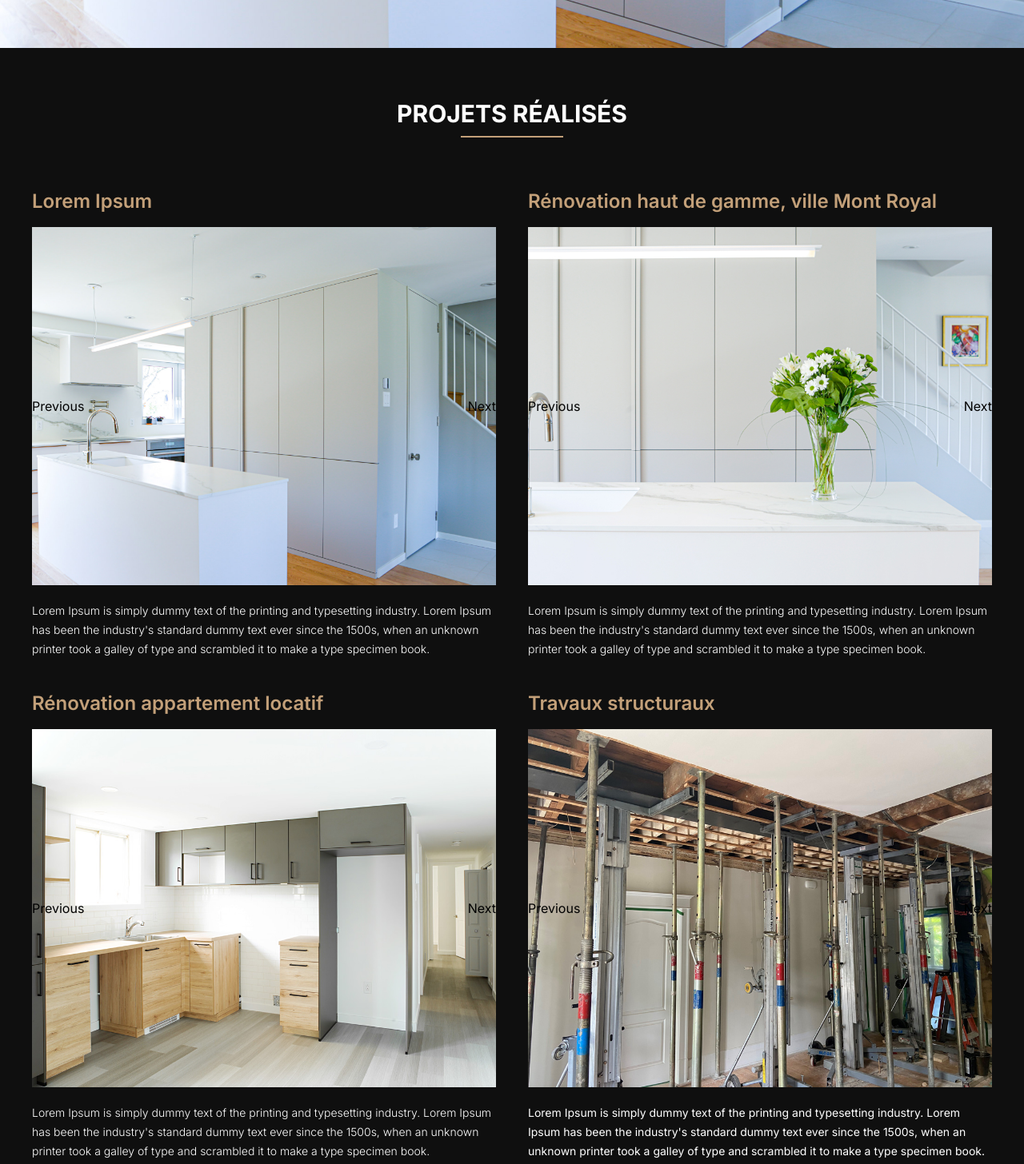
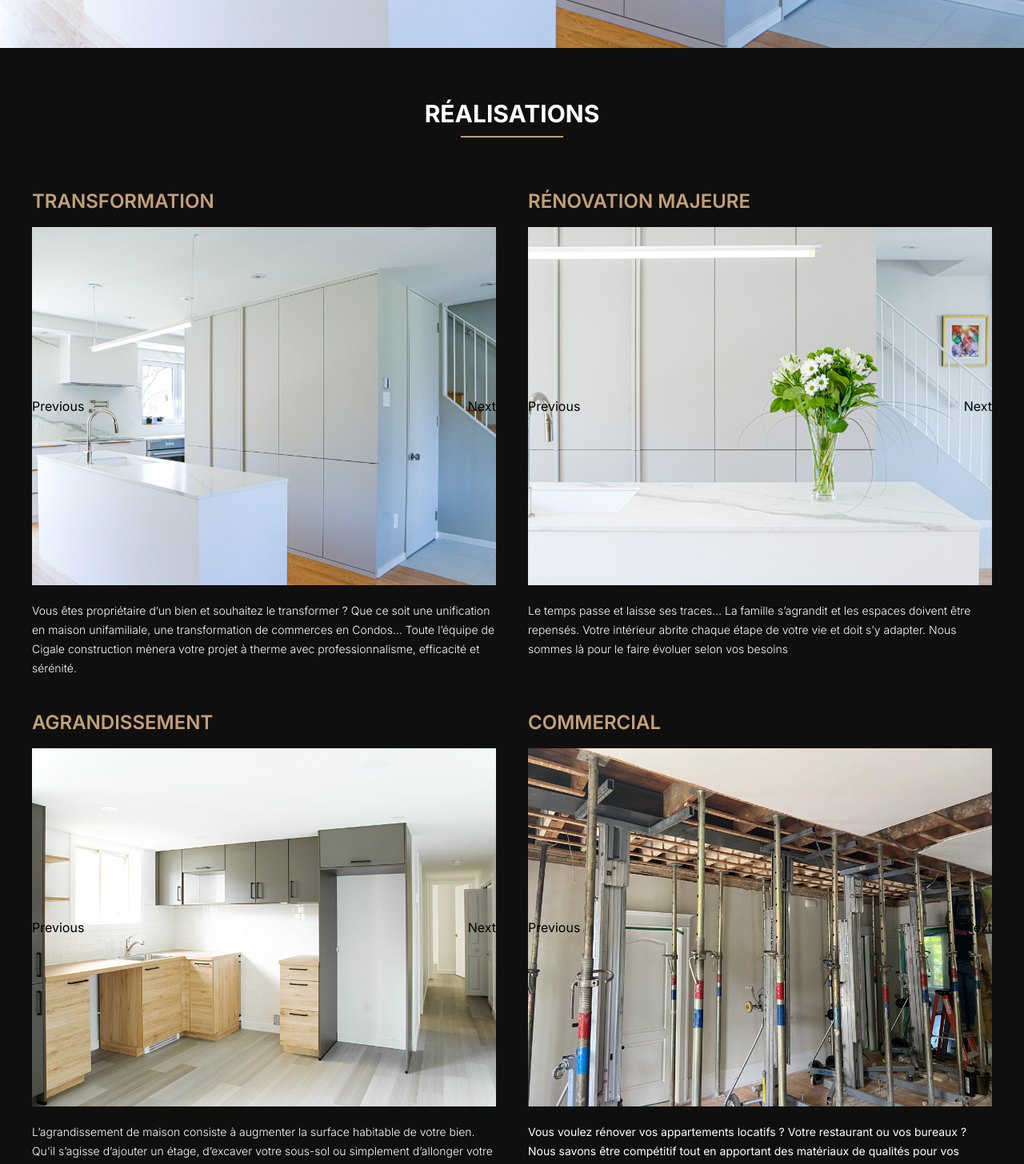
Before and after one commit to manuelfontenelle/cigale-construction, a Next.js app: page / in a window 1280 px wide. Shown: the part 740-2196 px from the top of the page at 80% size. Built offline with nearby package versions, Linux system fonts and the light colour scheme; what tw-elements would draw is missing.

Commit message:
add text

```diff
--- a/pages/index.js
+++ b/pages/index.js
@@ -79,15 +79,15 @@ export default function Home() {
 				<section className=" py-10 bg-[#0f0f0f] px-5 md:px-10 2xl:px-40">
 					<div className="my-6">
 						<h1 className=" text-white font-bold uppercase text-center text-3xl">
-							Projets réalisés
+							réalisations
 						</h1>
 						<span className=" w-32 h-0.5 mt-2.5 bg-[#c3a079] block mx-auto text-center"></span>
 					</div>
 
 					<div className="flex flex-col  gap-10 2xl:gap-20 py-10 lg:flex-row lg:flex-wrap">
 						<div className="basis-1/3 flex-1">
-							<h2 className=" text-[#c3a079] font-semibold text-2xl mb-4">
-								Lorem Ipsum
+							<h2 className=" text-[#c3a079] font-semibold text-2xl mb-4 uppercase">
+								Transformation
 							</h2>
 							<Slider
 								number="number1"
@@ -98,15 +98,16 @@ export default function Home() {
 								slide5={slide5}
 							/>
 							<p className=" text-white font-light  text-sm mt-5 leading-6 2xl:text-base 2xl:leading-7">
-								Lorem Ipsum is simply dummy text of the printing and typesetting
-								industry. Lorem Ipsum has been the industry's standard dummy
-								text ever since the 1500s, when an unknown printer took a galley
-								of type and scrambled it to make a type specimen book.
+								Vous êtes propriétaire d’un bien et souhaitez le transformer ?
+								Que ce soit une unification en maison unifamiliale, une
+								transformation de commerces en Condos… Toute l’équipe de Cigale
+								construction mènera votre projet à therme avec
+								professionnalisme, efficacité et sérénité.
 							</p>
 						</div>
 						<div className="basis-1/3 flex-1">
-							<h2 className=" text-[#c3a079] font-semibold text-2xl mb-4">
-								Rénovation haut de gamme, ville Mont Royal
+							<h2 className=" text-[#c3a079] font-semibold text-2xl mb-4 uppercase">
+								Rénovation majeure
 							</h2>
 							<Slider
 								number="number2"
@@ -124,15 +125,15 @@ export default function Home() {
 								slide12={Projet2slide12}
 							/>
 							<p className=" text-white font-light text-sm mt-5 leading-6 2xl:text-base 2xl:leading-7">
-								Lorem Ipsum is simply dummy text of the printing and typesetting
-								industry. Lorem Ipsum has been the industry's standard dummy
-								text ever since the 1500s, when an unknown printer took a galley
-								of type and scrambled it to make a type specimen book.
+								Le temps passe et laisse ses traces… La famille s’agrandit et
+								les espaces doivent être repensés. Votre intérieur abrite chaque
+								étape de votre vie et doit s’y adapter. Nous sommes là pour le
+								faire évoluer selon vos besoins
 							</p>
 						</div>
 						<div className="basis-1/3 flex-1">
-							<h2 className=" text-[#c3a079] font-semibold text-2xl mb-4">
-								Rénovation appartement locatif
+							<h2 className=" text-[#c3a079] font-semibold text-2xl mb-4 uppercase">
+								Agrandissement
 							</h2>
 							<Slider
 								number="number3"
@@ -145,15 +146,16 @@ export default function Home() {
 								slide7={Projet3slide7}
 							/>
 							<p className=" text-white font-light text-sm mt-5 leading-6 2xl:text-base 2xl:leading-7">
-								Lorem Ipsum is simply dummy text of the printing and typesetting
-								industry. Lorem Ipsum has been the industry's standard dummy
-								text ever since the 1500s, when an unknown printer took a galley
-								of type and scrambled it to make a type specimen book.
+								L’agrandissement de maison consiste à augmenter la surface
+								habitable de votre bien. Qu’il s’agisse d’ajouter un étage,
+								d’excaver votre sous-sol ou simplement d’allonger votre bien,
+								Cigale Construction détient l’expertise pour vous livrer votre
+								projet clé en main.
 							</p>
 						</div>
 						<div className="basis-1/3 flex-1">
-							<h2 className=" text-[#c3a079] font-semibold text-2xl mb-4">
-								Travaux structuraux
+							<h2 className=" text-[#c3a079] font-semibold text-2xl mb-4 uppercase">
+								Commercial
 							</h2>
 							<Slider
 								number="number4"
@@ -165,10 +167,9 @@ export default function Home() {
 								slide6={Projet4slide6}
 							/>
 							<p className=" text-white font-reg text-sm mt-5 leading-6 2xl:text-base 2xl:leading-7">
-								Lorem Ipsum is simply dummy text of the printing and typesetting
-								industry. Lorem Ipsum has been the industry's standard dummy
-								text ever since the 1500s, when an unknown printer took a galley
-								of type and scrambled it to make a type specimen book.
+								Vous voulez rénover vos appartements locatifs ? Votre restaurant
+								ou vos bureaux ? Nous savons être compétitif tout en apportant
+								des matériaux de qualités pour vos projets.
 							</p>
 						</div>
 					</div>
```
